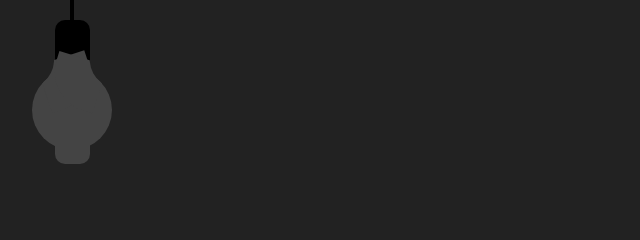
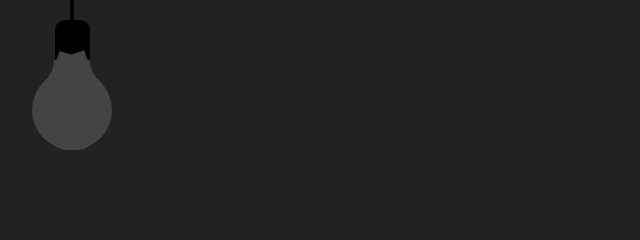
Before and after one commit to devmanishkumarnaik/bulb, a plain HTML site: page index.html in a window 1280 px wide. Shown: the part 290-530 px from the top of the page, 568-1208 px from the left. Drawn offline with Linux system fonts and the light colour scheme.

Commit message:
Update style.css

```diff
--- a/css/style.css
+++ b/css/style.css
@@ -39,7 +39,7 @@ body.on .bulb{
     width: 35px;
     height: 80px;
     background: #444;
-    border-top: 64px solid #000;
+    border-top: 50px solid #000;
     border-radius: 10px;
 }
 body.on .bulb::before{
```
